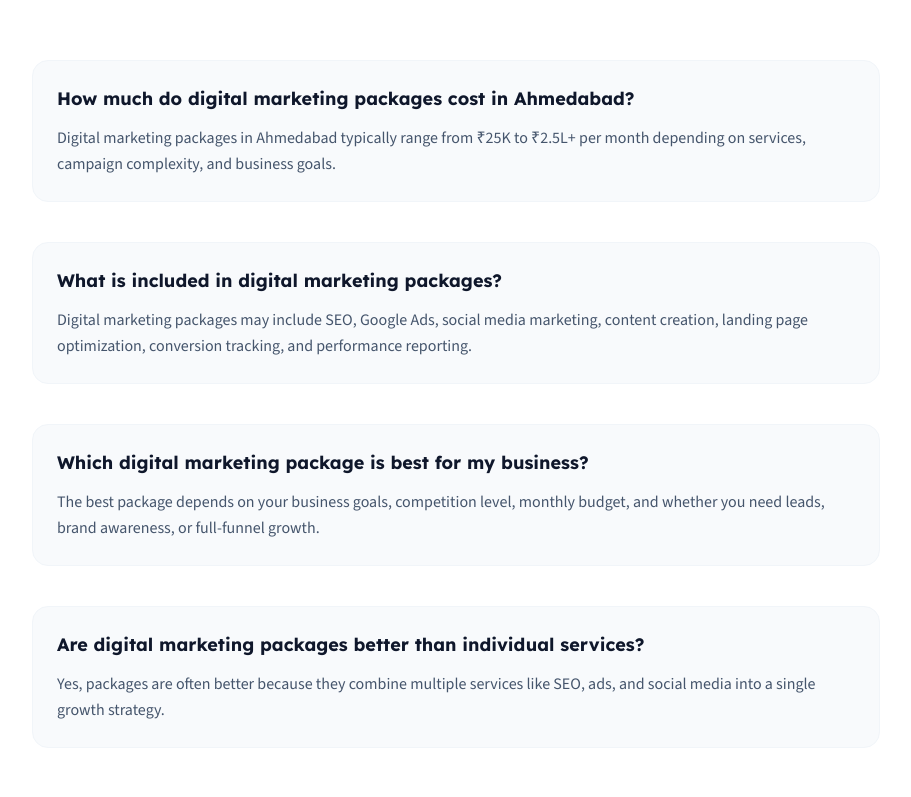
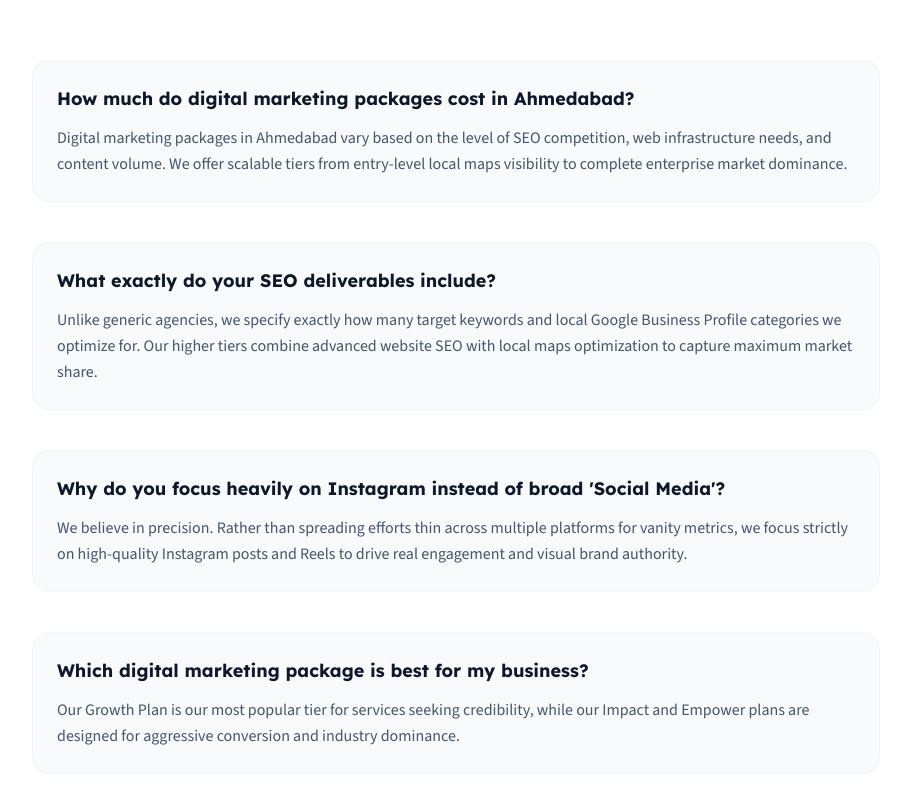
Before and after one commit to jobrecruitmentdev-lang/prmarketing, a Next.js app: page /pricing in a window 1280 px wide. Shown: the part 2103-2900 px from the top of the page, without its empty margins (184-1095 px from the left). Built offline with nearby package versions, Linux system fonts and the light colour scheme.

Commit message:
chore: update FAQs and SEO metadata for new pricing tiers

```diff
--- a/app/pricing/page.tsx
+++ b/app/pricing/page.tsx
@@ -20,26 +20,26 @@ const CrossIcon = ({ className }: { className?: string }) => (
 const faqs = [
   {
     q: "How much do digital marketing packages cost in Ahmedabad?",
-    a: "Digital marketing packages in Ahmedabad typically range from ₹25K to ₹2.5L+ per month depending on services, campaign complexity, and business goals."
+    a: "Digital marketing packages in Ahmedabad vary based on the level of SEO competition, web infrastructure needs, and content volume. We offer scalable tiers from entry-level local maps visibility to complete enterprise market dominance."
   },
   {
-    q: "What is included in digital marketing packages?",
-    a: "Digital marketing packages may include SEO, Google Ads, social media marketing, content creation, landing page optimization, conversion tracking, and performance reporting."
+    q: "What exactly do your SEO deliverables include?",
+    a: "Unlike generic agencies, we specify exactly how many target keywords and local Google Business Profile categories we optimize for. Our higher tiers combine advanced website SEO with local maps optimization to capture maximum market share."
+  },
+  {
+    q: "Why do you focus heavily on Instagram instead of broad 'Social Media'?",
+    a: "We believe in precision. Rather than spreading efforts thin across multiple platforms for vanity metrics, we focus strictly on high-quality Instagram posts and Reels to drive real engagement and visual brand authority."
   },
   {
     q: "Which digital marketing package is best for my business?",
-    a: "The best package depends on your business goals, competition level, monthly budget, and whether you need leads, brand awareness, or full-funnel growth."
-  },
-  {
-    q: "Are digital marketing packages better than individual services?",
-    a: "Yes, packages are often better because they combine multiple services like SEO, ads, and social media into a single growth strategy."
+    a: "Our Growth Plan is our most popular tier for services seeking credibility, while our Impact and Empower plans are designed for aggressive conversion and industry dominance."
   }
 ];
 
 export const metadata: Metadata = {
   title: "Pricing — Digital Marketing Service Plans",
   description:
-    "Comprehensive digital marketing service plans and pricing in India. See our Basic, Standard Growth, and Advanced Performance packages.",
+    "Comprehensive digital marketing service plans and pricing in India. See our Essential, Growth, Impact, and Empower packages tailored for business dominance.",
   alternates: { canonical: "/pricing/" },
 };
 
```
